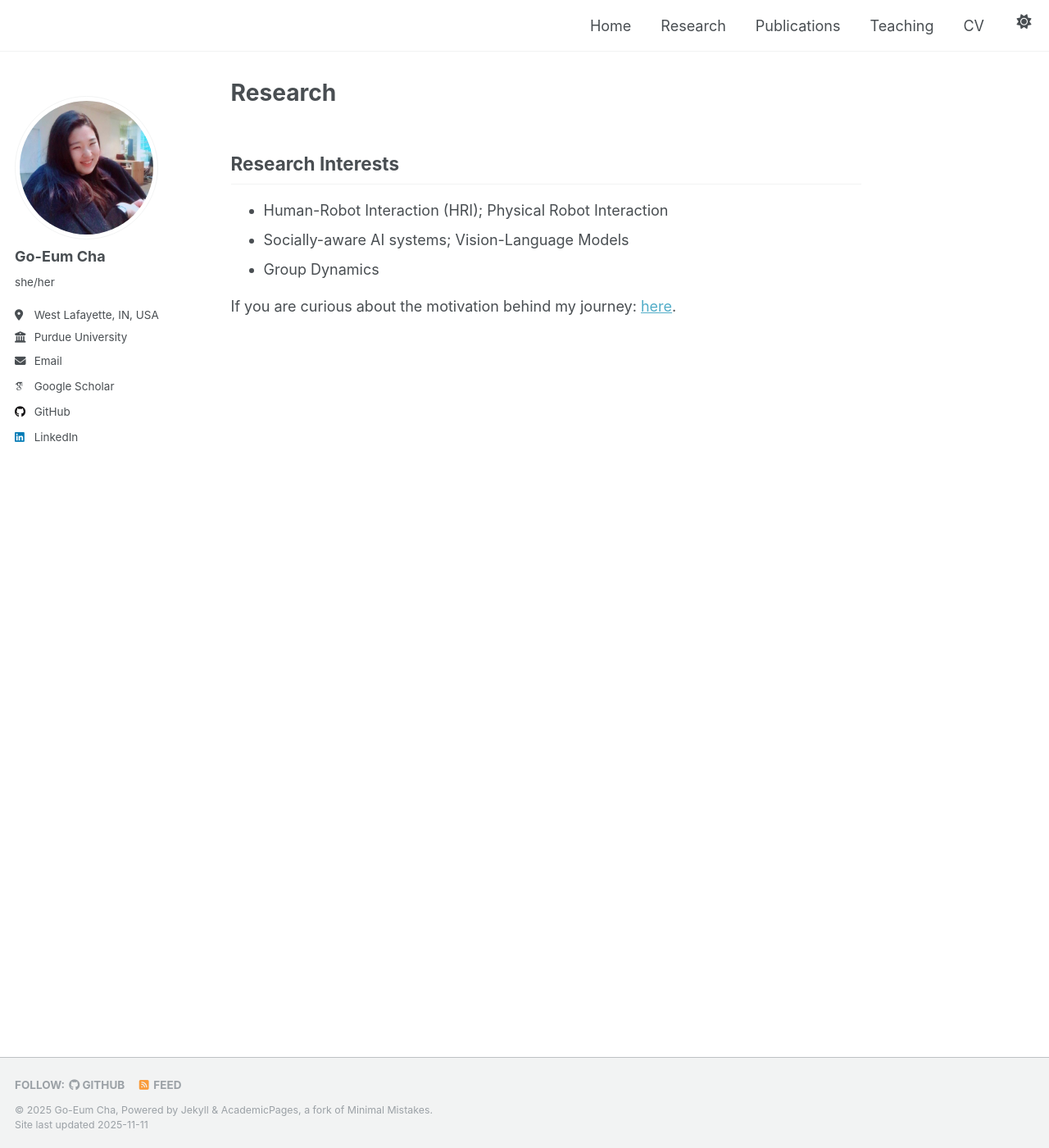
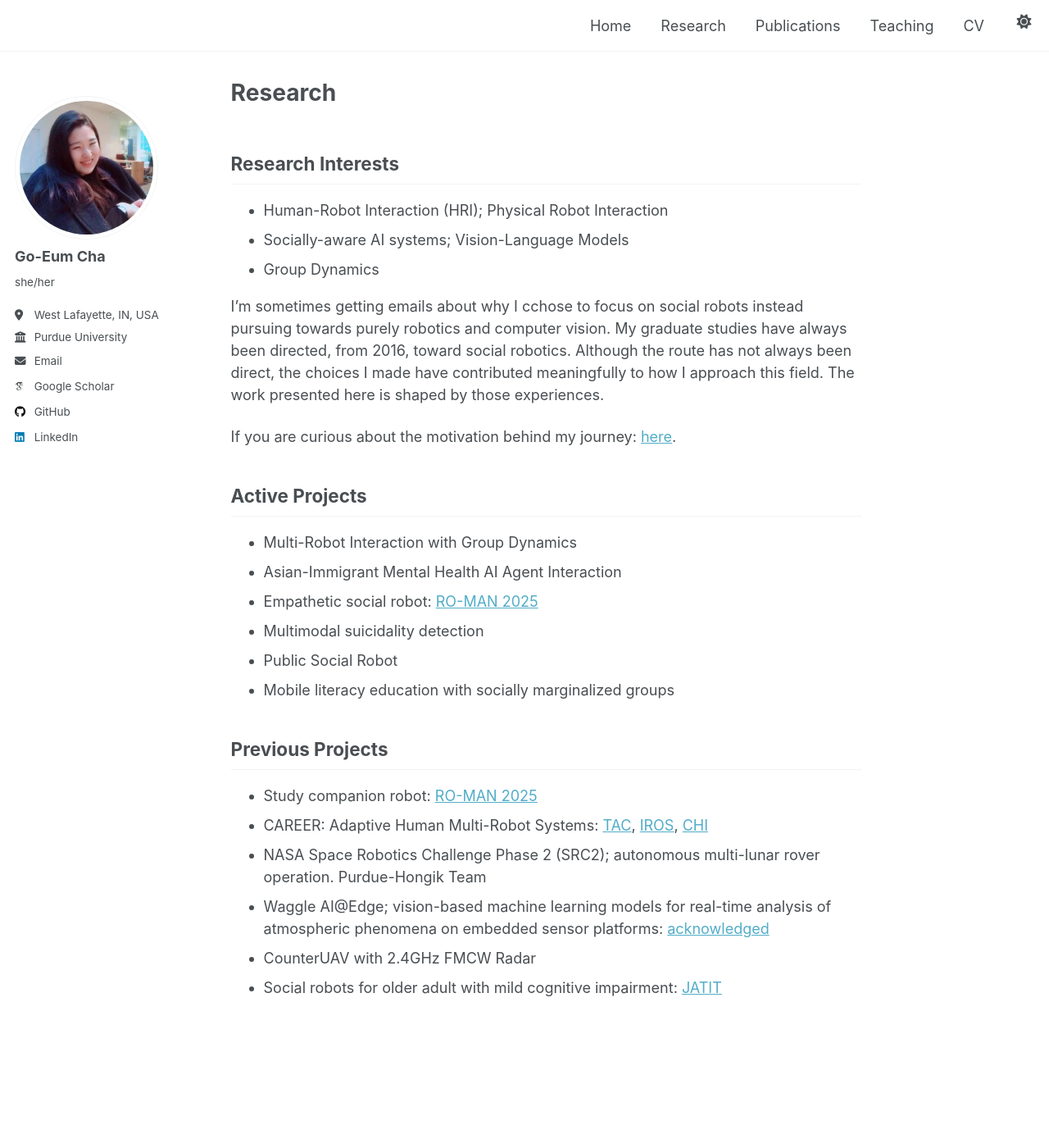
Before and after one commit to chagom/chagom.github.io, a Jekyll site: the page built from _pages/research.md, in a window 1280 px wide and 1400 px high. Shown: the whole window at 82% size. Built offline with Jekyll 4.4.1, drawn with Linux system fonts in a browser that asks for light colours; some web fonts are replaced.

Commit message:
major update

```diff
--- a/_pages/research.md
+++ b/_pages/research.md
@@ -10,4 +10,24 @@ author_profile: true
 - Socially-aware AI systems; Vision-Language Models
 - Group Dynamics
 
+I'm sometimes getting emails about why I cchose to focus on social robots instead pursuing towards purely robotics and computer vision. My graduate studies have always been directed, from 2016, toward social robotics. Although the route has not always been direct, the choices I made have contributed meaningfully to how I approach this field. The work presented here is shaped by those experiences.
+
 If you are curious about the motivation behind my journey: [here](/research_root/).
+
+
+## Active Projects
+- Multi-Robot Interaction with Group Dynamics
+- Asian-Immigrant Mental Health AI Agent Interaction
+- Empathetic social robot: [RO-MAN 2025](https://arxiv.org/pdf/2509.07873)
+- Multimodal suicidality detection
+- Public Social Robot
+- Mobile literacy education with socially marginalized groups
+
+
+## Previous Projects
+- Study companion robot: [RO-MAN 2025](https://arxiv.org/pdf/2510.23860)
+- CAREER: Adaptive Human Multi-Robot Systems: [TAC](https://doi.org/10.1109/TAFFC.2024.3414330), [IROS](https://doi.org/10.1109/IROS55552.2023.10341633), [CHI](https://doi.org/10.1145/3491101.3519658)
+- NASA Space Robotics Challenge Phase 2 (SRC2); autonomous multi-lunar rover operation. Purdue-Hongik Team
+- Waggle AI@Edge; vision-based machine learning models for real-time analysis of atmospheric phenomena on embedded sensor platforms: [acknowledged](https://doi.org/10.3390/atmos12030395)
+- CounterUAV with 2.4GHz FMCW Radar
+- Social robots for older adult with mild cognitive impairment: [JATIT](https://scholarworks.bwise.kr/ssu/handle/2018.sw.ssu/35497?mode=full)
```
Also changed, not shown: _pages/cv.md (+1 -1 lines), _pages/publications.md (+0 -2 lines), _pages/teaching.md (+1 -1 lines), images/foo-bar-identity-th.jpg (deleted), images/foo-bar-identity.jpg (deleted), images/homepage.png (deleted), images/image-alignment-150x150.jpg (deleted), images/image-alignment-300x200.jpg (deleted), images/site-logo.png (deleted).
